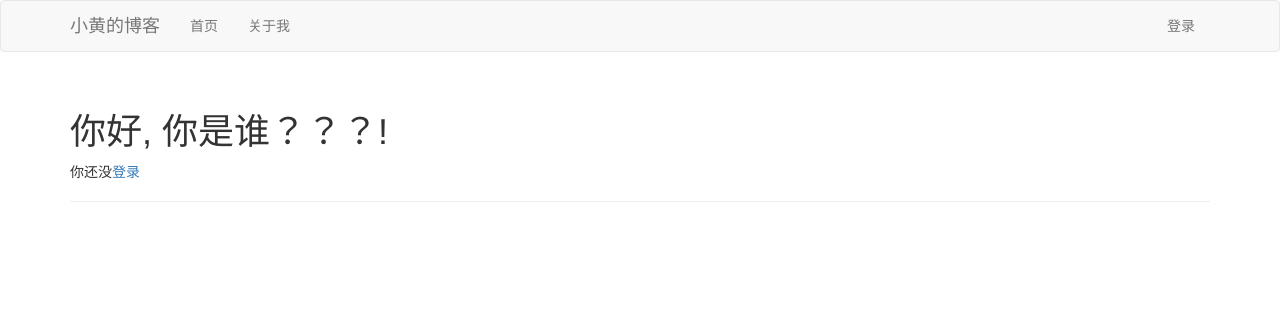
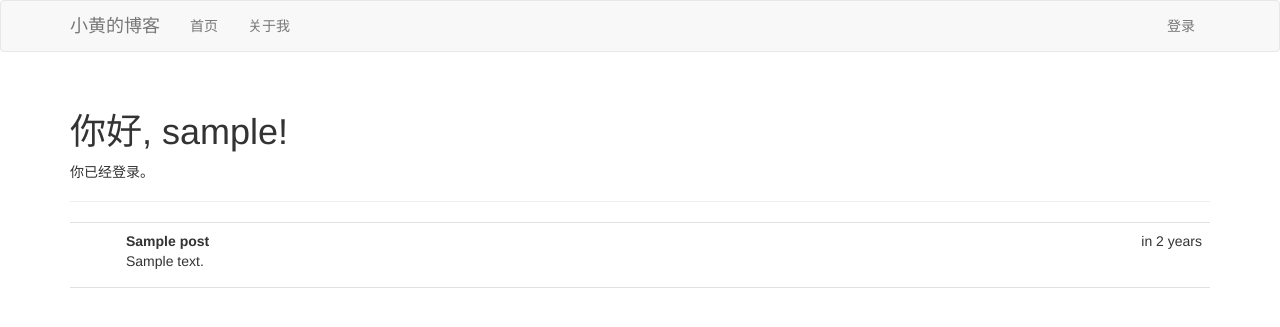
Before and after one commit to hyfgreg/newblog, a Flask app: page / in a window 1280 px wide. Shown: the top 327 px of the page. Run offline with Flask 2, Linux system fonts and the light colour scheme; the visitor is signed in with stand-in values (Sample User, id 1); tables that the repository leaves empty hold one stand-in row (values such as "Sample post"); some libraries are stand-ins or nearby versions.

Commit message:
add main.index with post

```diff
--- a/app/main/views.py
+++ b/app/main/views.py
@@ -1,6 +1,6 @@
 from flask import render_template, session, redirect, url_for, current_app,request
 from .. import db
-from ..models import User
+from ..models import User,Post
 from ..email import send_email
 from . import main
 from .forms import NameForm
@@ -13,7 +13,9 @@ def index():
     # # print(session['name_hash'])
     # name_hash_sess = session.get('name_hash',None)
     # if name_hash and name_hash_sess and name_hash == name_hash_sess:
-    if check_login():
-        return render_template('index.html',
-                           name =session.get('username'))
-    return render_template('index.html')
+    # if check_login():
+    #     return render_template('index.html',
+    #                        name =session.get('username'))
+
+    posts = Post.query.order_by(Post.timestamp.desc()).all()
+    return render_template('index.html',name = session.get('username'),posts = posts)
--- a/app/static/styles.css
+++ b/app/static/styles.css
@@ -67,3 +67,37 @@
           color: #333;
     }
 }
+
+.profile-thumbnail {
+    position: absolute;
+}
+.profile-header {
+    min-height: 260px;
+    margin-left: 280px;
+}
+ul.posts {
+    list-style-type: none;
+    padding: 0px;
+    margin: 16px 0px 0px 0px;
+    border-top: 1px solid #e0e0e0;
+}
+ul.posts li.post {
+    padding: 8px;
+    border-bottom: 1px solid #e0e0e0;
+}
+ul.posts li.post:hover {
+    background-color: #f0f0f0;
+}
+div.post-date {
+    float: right;
+}
+div.post-author {
+    font-weight: bold;
+}
+div.post-thumbnail {
+    position: absolute;
+}
+div.post-content {
+    margin-left: 48px;
+    min-height: 48px;
+}
--- a/app/templates/index.html
+++ b/app/templates/index.html
@@ -14,14 +14,9 @@
 <ul class="posts">
     {% for post in posts %}
     <li class="post">
-        <div class="post-thumbnail">
-            <a href="{{ url_for('.user', username=post.author.username) }}">
-                <img class="img-rounded profile-thumbnail" src="{{ post.author.gravatar(size=40) }}">
-            </a>
-        </div>
         <div class="post-content">
             <div class="post-date">{{ moment(post.timestamp).fromNow() }}</div>
-            <div class="post-author"><a href="{{ url_for('.user', username=post.author.username) }}">{{ post.author.username }}</a></div>
+            <div class="post-author">{{ post.title }}</div>
             <div class="post-body">{{ post.body }}</div>
         </div>
     </li>
```
